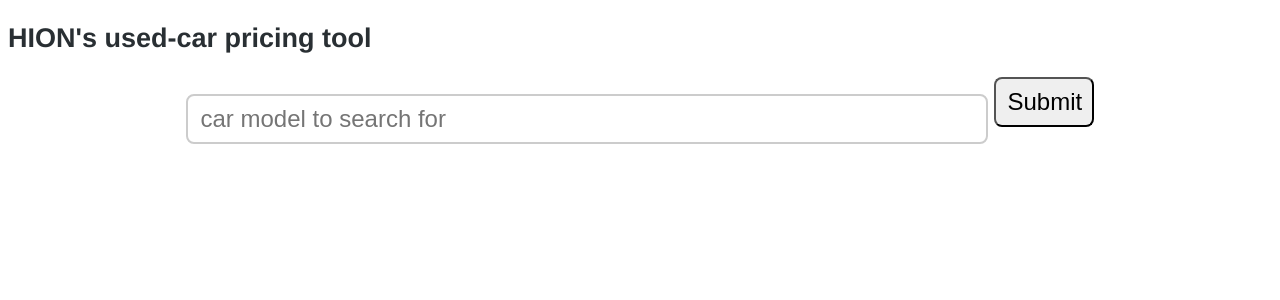
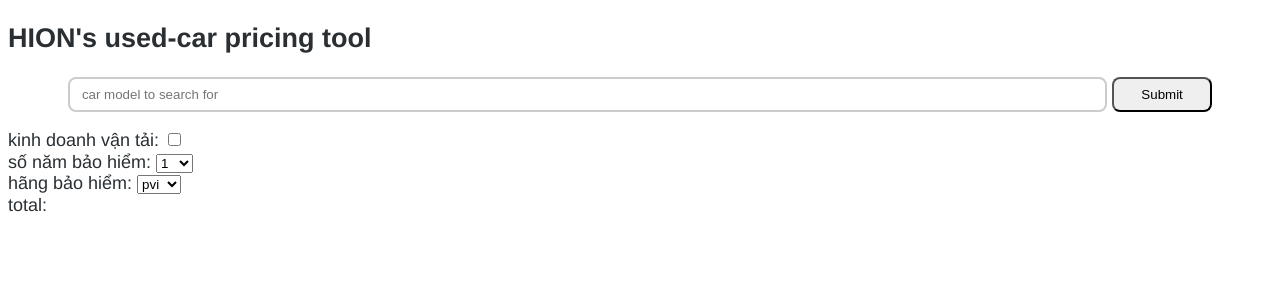
Before and after one commit to ttvi/ttvi.github.io, a Jekyll site: the page index.html, which Jekyll copies as it is, in a window 1280 px wide. Shown: the top 300 px of the page. Built offline with Jekyll 4.4.1, drawn with Linux system fonts in a browser that asks for light colours; part of the change alters nothing that is shown.

```diff
--- a/css/examples.css
+++ b/css/examples.css
@@ -75,9 +75,9 @@ p + p {
 
 .button {
   width: 100px;
-  height: 50px;
+  /* height: 50px; */
   padding: 8px 12px;
-  font-size: 24px;
+  /* font-size: 24px; */
   -webkit-border-radius: 8px;
      -moz-border-radius: 8px;
           border-radius: 8px;
@@ -86,11 +86,11 @@ p + p {
 .typeahead,
 .tt-query,
 .tt-hint {
-  width: 774px;
-  height: 30px;
+  width: 80%;
+  /* height: 30px; */
   padding: 8px 12px;
-  font-size: 24px;
-  line-height: 30px;
+  /* font-size: 24px; */
+  /* line-height: 30px; */
   border: 2px solid #ccc;
   -webkit-border-radius: 8px;
      -moz-border-radius: 8px;
@@ -117,7 +117,7 @@ p + p {
 }
 
 .tt-menu {
-  width: 800px;
+  width: 80%;
   margin: 12px 0;
   padding: 8px 0;
   background-color: #fff;
--- a/index.html
+++ b/index.html
@@ -3,12 +3,16 @@
 <head>
   <title>test data</title>
   <link rel="stylesheet" href="css/examples.css">
+  <meta http-equiv="Content-Type" content="text/html; charset=utf-8">
 </head>
 <body>
-  <script src="https://ajax.googleapis.com/ajax/libs/jquery/3.7.1/jquery.min.js"></script>
-  <script src="https://twitter.github.io/typeahead.js/js/handlebars.js"></script>
-  <script src="js/typeahead.bundle.js"/></script>
   <script>
+
+    const MAX_COUNT = 10;
+
+    let isCommercial = false;
+    let years = 1;
+    let provider = "vbi"
 
     function priceToString(priceString) {
       let result = ""
@@ -28,8 +32,6 @@
     const dict = new Map()
     const keys = new Array()
 
-    var selectedModel;
-
     console.log("size:", dict.size);
     fetch("/data/index.csv")
       .then(res => res.text())
@@ -37,64 +39,210 @@
         const lines = text.split(/\r\n|\n/)
         lines.forEach((line, id) => {
           const arr = line.split(/,/)
-          dict.set(arr[0], arr[1])
-          keys.push(arr[0])
+          dict.set(arr[0].toLowerCase(), arr[1])
+          keys.push(arr[0].toLowerCase())
         });
         console.log("size:", dict.size);
       })
 
+    function findMatches(data, q) {
+      console.log("query:", q)
+      var matches = [];
+      // iterate through the pool of strings and for any string that
+      // contains the substring `q`, add it to the `matches` array
+      data.forEach((str, i) => {
+        if (str.indexOf(q) >= 0) {
+          matches.push(str);
+        }
+      });
+      return matches;
+    };
+
     const getMapSize = () => {
-      console.log("searching for model", selectedModel)
-      document.getElementById("demo").innerHTML = priceToString(dict.get(selectedModel));
+      const model = document.getElementById("typeaheadinput").value
+      console.log("searching for model", model)
+      // document.getElementById("demo").innerHTML = priceToString(dict.get(selectedModel));
+      var matches = keys;
+      model.toLowerCase().split(" ").forEach((item, i) => {
+        matches = findMatches(matches, item);
+      });
+
+      var result = [];
+      matches.forEach((item, i) => {
+        result.push(item + " <b>" + priceToString(dict.get(item)) + "</b>")
+      });
+
+      document.getElementById("demo").innerHTML = result.join("<br>");
     }
 
-$(document).ready(function() {
-    var substringMatcher = function(strs) {
-      return function findMatches(q, cb) {
-        var matches, substringRegex;
+    const forwardForm1 = () => {
+      const url = "https://ocr.viettelgroup.ai/_backend/api/ocr/ocrDocument";
+      const form = document.forms.formdata;
 
-        // an array that will be populated with substring matches
-        matches = [];
+      const req = new XMLHttpRequest();
 
-        // regex used to determine if a string contains the substring `q`
-        substrRegex = new RegExp(q, 'i');
+      req.addEventListener("progress", updateProgress);
+      req.addEventListener("load", transferComplete);
+      req.addEventListener("error", transferFailed);
+      req.addEventListener("abort", transferCanceled);
 
-        // iterate through the pool of strings and for any string that
-        // contains the substring `q`, add it to the `matches` array
-        $.each(strs, function(i, str) {
-          if (substrRegex.test(str)) {
-            matches.push(str);
+      req.open("POST", url, true);
+      req.setRequestHeader("Accept", "application/json, text/plain, */*");
+      req.setRequestHeader("Accept-Encoding", "gzip, deflate, br");
+      req.setRequestHeader("Accept-Language", "en-US,en;q=0.9");
+      req.setRequestHeader("Connection", "keep-alive");
+      req.setRequestHeader("Cookie", "WEBSVR=1; auth.strategy=local");
+      req.setRequestHeader("Host", "ocr.viettelgroup.ai");
+      req.setRequestHeader("Sec-Fetch-Dest", "empty");
+      req.setRequestHeader("Sec-Fetch-Mode", "no-cors");
+      req.setRequestHeader("Sec-Fetch-Site", "cross-site");
+      req.setRequestHeader("Access-Control-Allow-Origin", "*");
+      // progress on transfers from the server to the client (downloads)
+      function updateProgress(event) {
+        if (event.lengthComputable) {
+          const percentComplete = (event.loaded / event.total) * 100;
+          console.log("loading", percentComplete);
+        } else {
+          // Unable to compute progress information since the total size is unknown
+        }
+      }
+
+      function transferComplete(evt) {
+        console.log("The transfer is complete.");
+      }
+
+      function transferFailed(evt) {
+        console.log("An error occurred while transferring the file.");
+      }
+
+      function transferCanceled(evt) {
+        console.log("The transfer has been canceled by the user.");
+      }
+      req.send(form);
+    }
+
+    const forwardForm2 = () => {
+      const url = "https://ocr.viettelgroup.ai/_backend/api/ocr/ocrDocument";
+      const form = document.forms.formdata;
+      const headers = {
+        "Accept": "application/json, text/plain, */*",
+        "Accept-Encoding": "gzip, deflate, br",
+        "Accept-Language": "en-US,en;q=0.9",
+        "Connection": "keep-alive",
+        "Cookie": "WEBSVR=1; auth.strategy=local",
+        "Host": "ocr.viettelgroup.ai",
+        // "Origin": "https://ocr.viettelgroup.ai",
+        // "Referer": "https://ocr.viettelgroup.ai/ocrDetails/0",
+        // "Sec-Fetch-Dest": "empty",
+        // "Sec-Fetch-Mode": "cors",
+        // "Sec-Fetch-Site": "same-origin",
+        "User-Agent": "Mozilla/5.0 (Macintosh; Intel Mac OS X 10_15_7) AppleWebKit/537.36 (KHTML, like Gecko) Chrome/119.0.0.0 Safari/537.36",
+        "sec-ch-ua": "\"Google Chrome\";v=\"119\", \"Chromium\";v=\"119\", \"Not?A_Brand\";v=\"24\"",
+        "sec-ch-ua-mobile": "?0",
+        "sec-ch-ua-platform": "\"macOS\""
+      };
+
+      fetch(
+          url,
+          {
+            method:'post',
+            mode: "no-cors",
+            headers: headers,
+            referrerPolicy: "no-referrer",
+            body: new FormData(form)
           }
-        });
+        )
+        .then(res => {
+            const reader = res.body.getReader();
 
-        cb(matches);
-      };
-    };
+            return new ReadableStream({
+              async start(controller) {
+                while (true) {
+                  const { done, value } = await reader.read();
+                  // When no more data needs to be consumed, break the reading
+                  if (done) {
+                    break;
+                  }
+                  // Optionally append the value if you need the full blob later.
+                  controller.enqueue(value);
+                }
 
-    $('.typeahead').typeahead({
-      hint: true,
-      highlight: true,
-      minLength: 1
-    },
-    {
-      name: 'states',
-      source: substringMatcher(keys)
-    });
+                // Close the stream
+                controller.close();
+                reader.releaseLock();
+              }
+            })
+          })
+          // Create a new response out of the stream (can be avoided?)
+          .then(rs => new Response(rs))
+          // Create an object URL for the response
+          .then(response => response.blob())
+          .then(blob => console.log("Do something with full blob", blob))
+          .catch(console.error);
+        }
 
-    $('.typeahead').on('typeahead:selected', function(event, datum) {
-      selectedModel = datum;
-    });
-});
+    const updateTotalPrice = () => {
+      console.log("commercial:", isCommercial);
+      console.log("years:", years);
+      console.log("provider:", provider);
+      document.getElementById("totalPrice").innerHTML = isCommercial ? 100*years : years;
+    }
+
+    const commercialCheckBox = (checkbox) => {
+      isCommercial = checkbox.checked;
+      updateTotalPrice();
+    }
+
+    const yearsSelection = (select) => {
+      years = select.value;
+      updateTotalPrice();
+    }
+
+    const providerSelection = (select) => {
+      provider = select.value;
+      updateTotalPrice();
+    }
 
   </script>
 
  <h2>HION's used-car pricing tool</h2>
  <p>
    <center>
-     <input class="typeahead" type="text" placeholder="car model to search for">
+     <input id="typeaheadinput" class="typeahead" type="text" placeholder="car model to search for"></input>
      <button class="button" type="button" onclick="getMapSize()">Submit</button>
    </center>
    <p id="demo"></p>
+   <!-- commercial -->
+   <label for="commercial">kinh doanh vận tải:</label>
+   <input type="checkbox" id="commercial" name="commercial" onclick="commercialCheckBox(this)">
+   <br>
+   <!-- years -->
+   <label for="years">số năm bảo hiểm:</label>
+   <select name="1" id="years" onchange="yearsSelection(this)">
+     <option value="1">1</option>
+     <option value="2">2</option>
+     <option value="3">3</option>
+     <option value="4">4</option>
+     <option value="5">5</option>
+     <option value="6">6</option>
+     <option value="7">7</option>
+     <option value="8">8</option>
+     <option value="9">9</option>
+     <option value="10">10</option>
+   </select>
+   <br>
+   <!-- years -->
+   <label for="provider">hãng bảo hiểm:</label>
+   <select name="pvi" id="provider" onchange="providerSelection(this)">
+     <option value="pvi">pvi</option>
+     <option value="bvi">bvi</option>
+     <option value="bsh">bsh</option>
+     <option value="vbi">vbi</option>
+   </select>
+   <br>
+   <!-- total -->
+   <label for="totalPrice">total:</label>
+   <p id="totalPrice"></p>
  </p>
 </body>
 </html>
```
